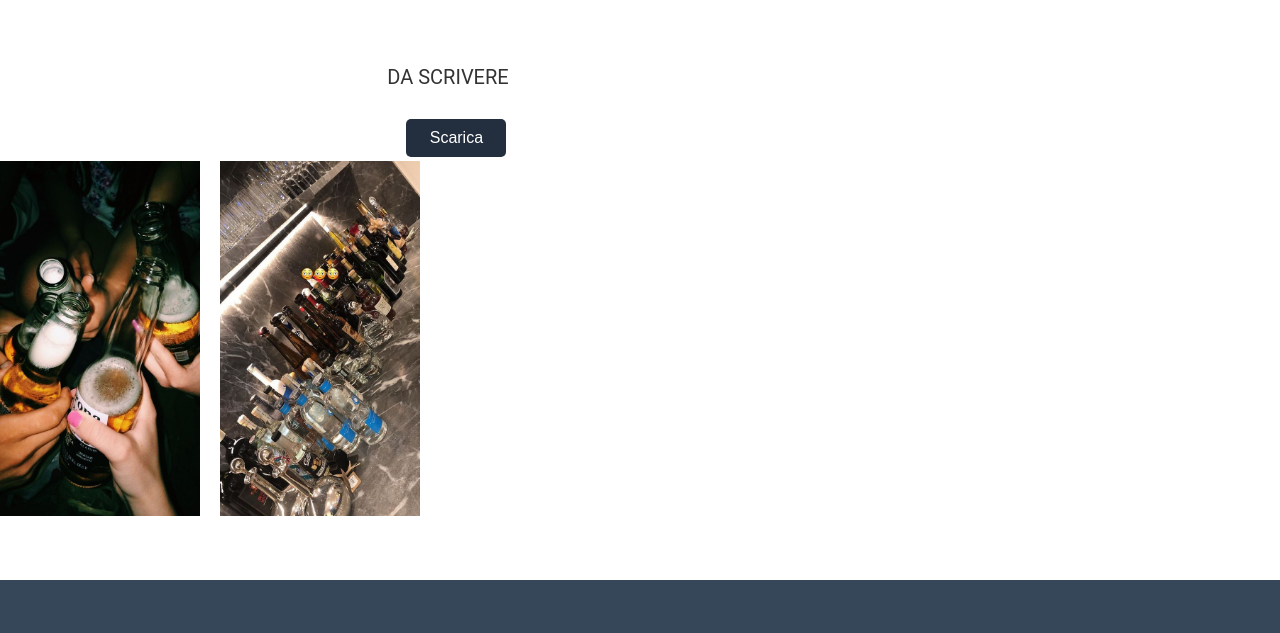
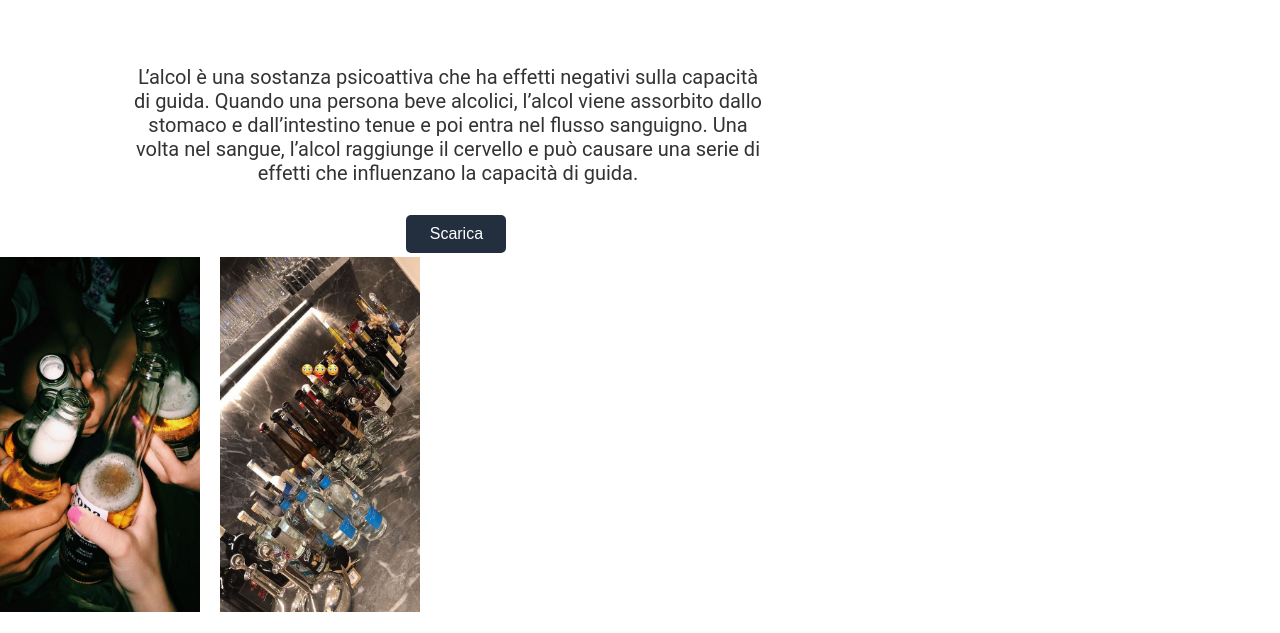
Before and after one commit to Gabry-1/educazionestradale, a plain HTML site: page pagine/biologia/biologia.html in a window 1280 px wide. Shown: the part 167-800 px from the top of the page. Drawn offline with Linux system fonts and the light colour scheme.

Commit message:
add text

```diff
--- a/pagine/biologia/biologia.html
+++ b/pagine/biologia/biologia.html
@@ -25,7 +25,7 @@
     <!-- Descrizione + Immagine -->
 	<div class="context">
 		<div class="text-image">
-			<p>DA SCRIVERE</p>
+			<p>L’alcol è una sostanza psicoattiva che ha effetti negativi sulla capacità di guida. Quando una persona beve alcolici, l’alcol viene assorbito dallo stomaco e dall’intestino tenue e poi entra nel flusso sanguigno. Una volta nel sangue, l’alcol raggiunge il cervello e può causare una serie di effetti che influenzano la capacità di guida.</p>
       <a href="../../successo/successo.html">
         <button class="button">Scarica</button>
       </a>
```
